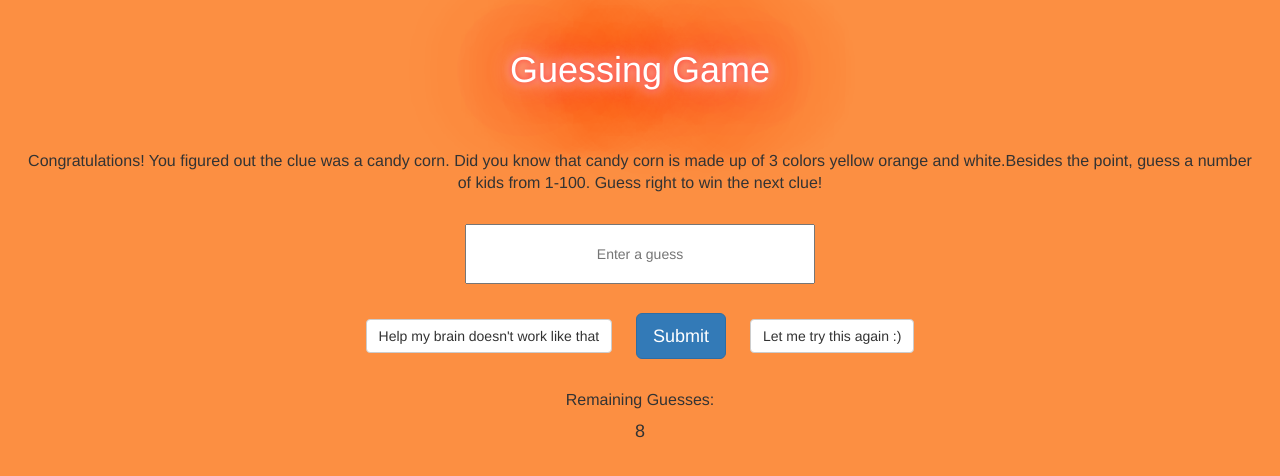
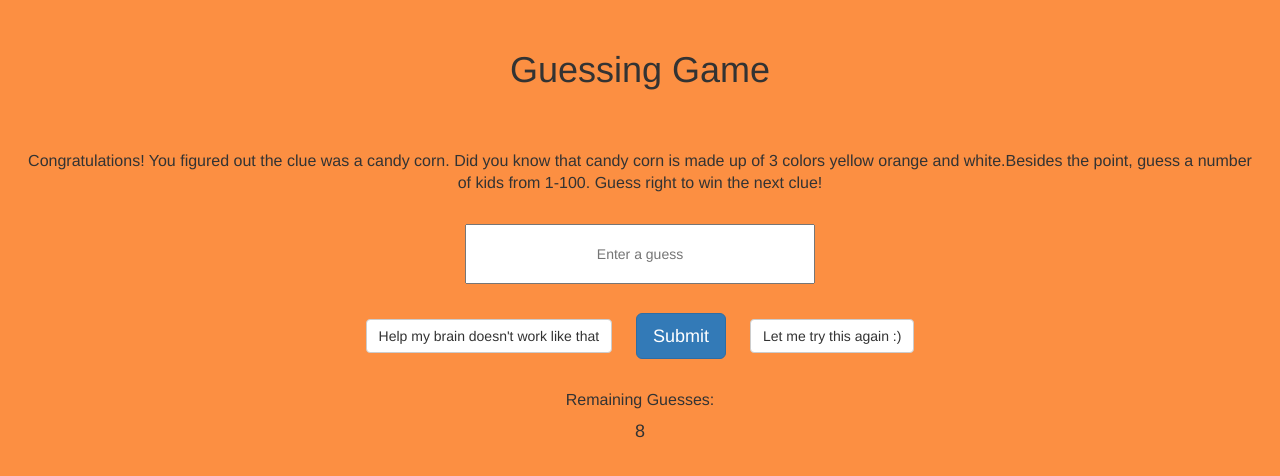
Before and after one commit to raeannaeudy/spookyescape, a plain HTML site: page puzzle4.html in a window 1280 px wide. Drawn offline with nearby package versions, Linux system fonts and the light colour scheme; files that its build step writes are made by us from their sources; a script that the page names is missing.

Commit message:
Update puzzle4.html

```diff
--- a/puzzle4.html
+++ b/puzzle4.html
@@ -3,7 +3,7 @@
 <head>
   <meta charset="UTF-8">
   <title>CodePen - puzzle 4</title>
-  <link rel="stylesheet" href="./style.css">
+
 
 </head>
 <body>
@@ -17,7 +17,7 @@
 
     <link rel='stylesheet prefetch' href='https://maxcdn.bootstrapcdn.com/bootstrap/3.3.5/css/bootstrap.min.css'>
 
-        <link rel="stylesheet" href="css/style.css">
+        <link rel="stylesheet" href="css/style4.css">
 
 
 
@@ -61,7 +61,7 @@
   </body>
 </html>
 <!-- partial -->
-  <script src='https://cdnjs.cloudflare.com/ajax/libs/jquery/2.1.3/jquery.min.js'></script><script  src="./script.js"></script>
+  <script src='https://cdnjs.cloudflare.com/ajax/libs/jquery/2.1.3/jquery.min.js'></script><script  src="./script4.js"></script>
 
 </body>
 </html>
```
